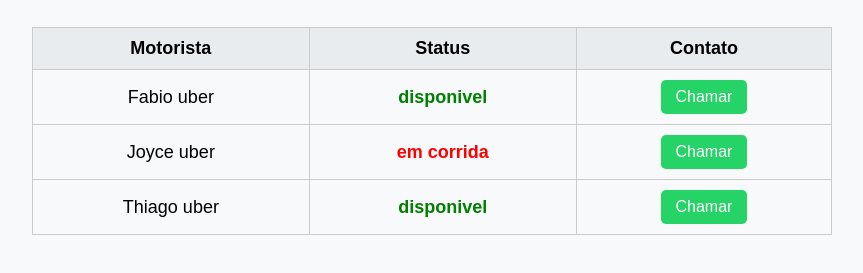
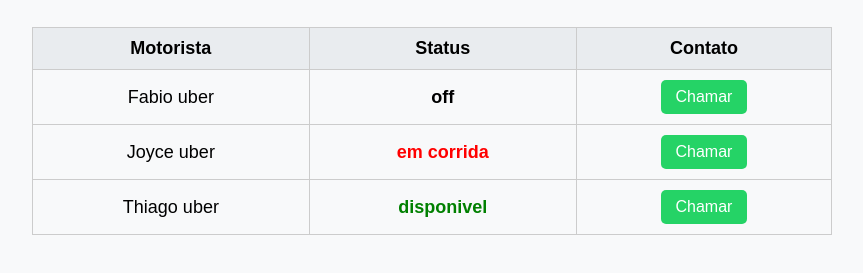
Before and after one commit to Fabiolaneiro/motorista-uber, a plain HTML site: page index.html in a window 1280 px wide. Shown: the part 89-362 px from the top of the page, without its empty margins (208-1071 px from the left). Drawn offline with Linux system fonts and the light colour scheme.

Commit message:
Atualização automática do index.html via Google Apps Script

```diff
--- a/index.html
+++ b/index.html
@@ -63,7 +63,7 @@
       <th>Status</th>
       <th>Contato</th>
     </tr>
-<tr><td>Fabio uber</td><td class="disponivel">disponivel</td><td><a class="whatsapp-btn" href="https://wa.me/554335232100?text=Quero%20falar%20com%20Fabio%20uber">Chamar</a></td></tr>
+<tr><td>Fabio uber</td><td class="off">off</td><td><a class="whatsapp-btn" href="https://wa.me/554335232100?text=Quero%20falar%20com%20Fabio%20uber">Chamar</a></td></tr>
 <tr><td>Joyce uber</td><td class="em-corrida">em corrida</td><td><a class="whatsapp-btn" href="https://wa.me/554335232100?text=Quero%20falar%20com%20Joyce%20uber">Chamar</a></td></tr>
 <tr><td>Thiago uber</td><td class="disponivel">disponivel</td><td><a class="whatsapp-btn" href="https://wa.me/554335232100?text=Quero%20falar%20com%20Thiago%20uber">Chamar</a></td></tr>
 
```
